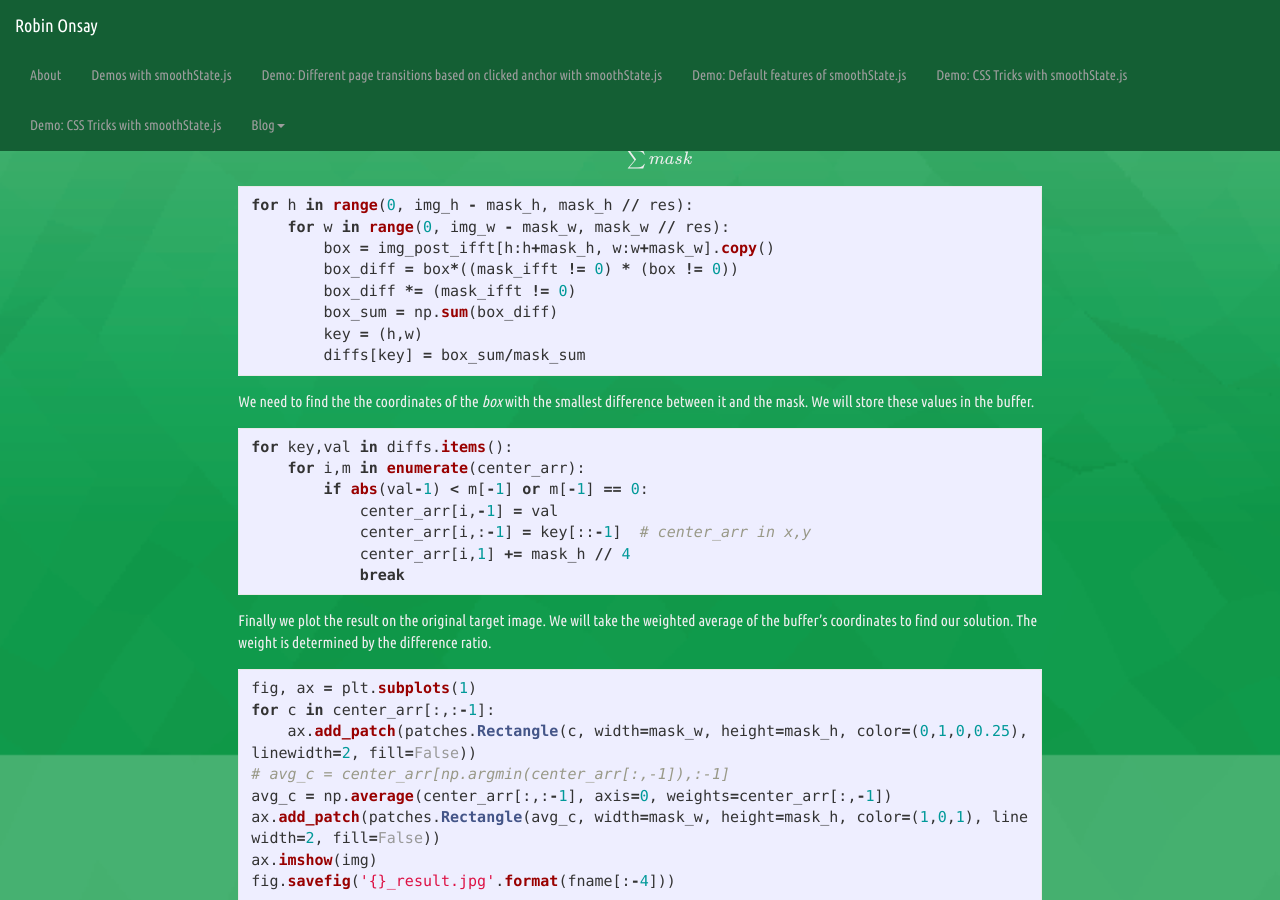
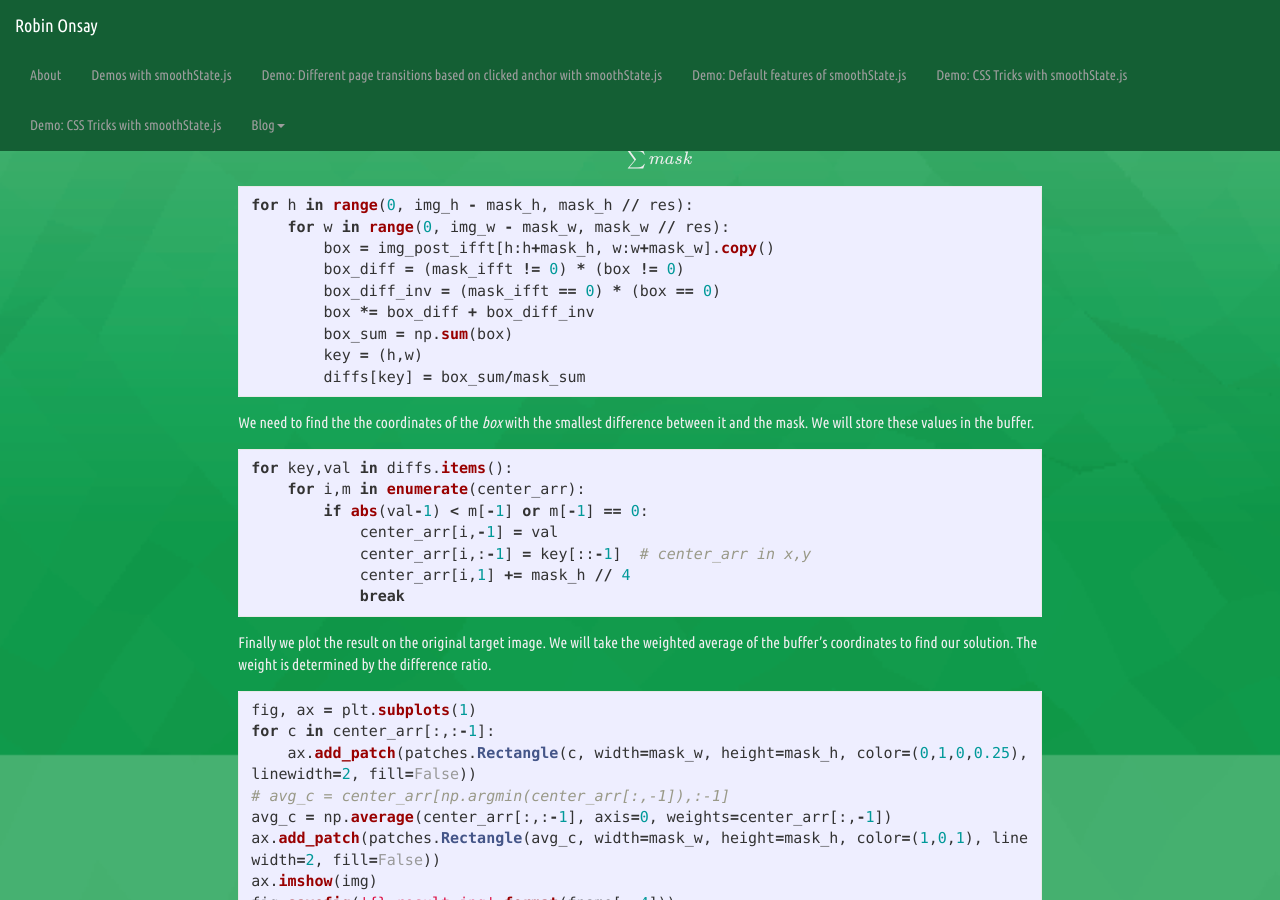
Before and after one commit to robinonsay/robinonsay.github.io, a Jekyll site: the page built from _posts/2018-11-28-facial-recognition_tutorial.markdown, in a window 1280 px wide and 900 px high, scrolled down 9145 px. Built offline with Jekyll 4.4.1, drawn with Linux system fonts in a browser that asks for light colours; nearby versions of some CDN libraries; formulas are drawn with MathJax 3.

Commit message:
fixed error

````diff
--- a/_posts/2018-11-28-facial-recognition_tutorial.markdown
+++ b/_posts/2018-11-28-facial-recognition_tutorial.markdown
@@ -395,9 +395,10 @@ $$D= \frac{\sum box}{\sum mask}$$
 for h in range(0, img_h - mask_h, mask_h // res):
     for w in range(0, img_w - mask_w, mask_w // res):
         box = img_post_ifft[h:h+mask_h, w:w+mask_w].copy()
-        box_diff = box*((mask_ifft != 0) * (box != 0))
-        box_diff *= (mask_ifft != 0)
-        box_sum = np.sum(box_diff)
+        box_diff = (mask_ifft != 0) * (box != 0)
+        box_diff_inv = (mask_ifft == 0) * (box == 0)
+        box *= box_diff + box_diff_inv
+        box_sum = np.sum(box)
         key = (h,w)
         diffs[key] = box_sum/mask_sum
 ```
````
